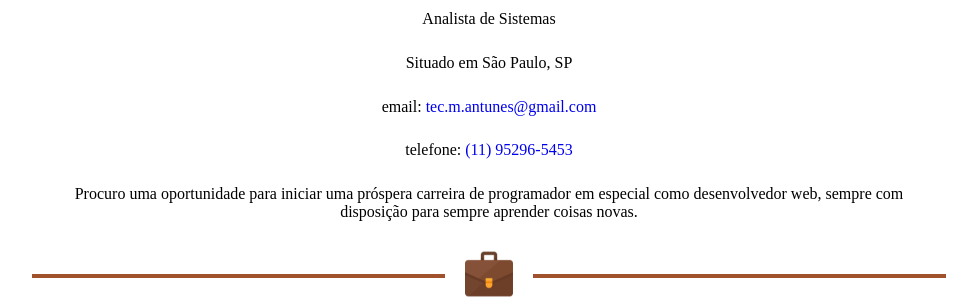
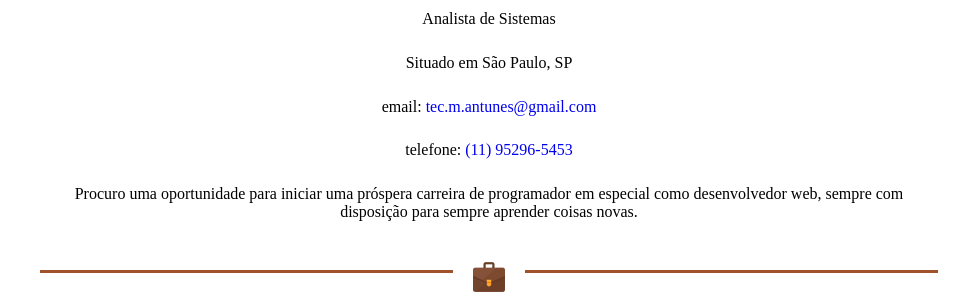
Before and after one commit to moisesantunes/moisesantunes.github.io, a website: page index.html in a window 1280 px wide. Shown: the part 71-370 px from the top of the page, without its empty margins (151-1128 px from the left). Drawn offline with Linux system fonts and the light colour scheme; a web font is replaced by a local one.

Commit message:
Update estilos.css

```diff
--- a/css/estilos.css
+++ b/css/estilos.css
@@ -128,5 +128,5 @@ text-align:center;
   	margin: 1.25em 1em;
   	height: .25vw;
   }
-  section .header2 img{height:3em;}
+  section .header2 img{height:2em;}
 }
```
